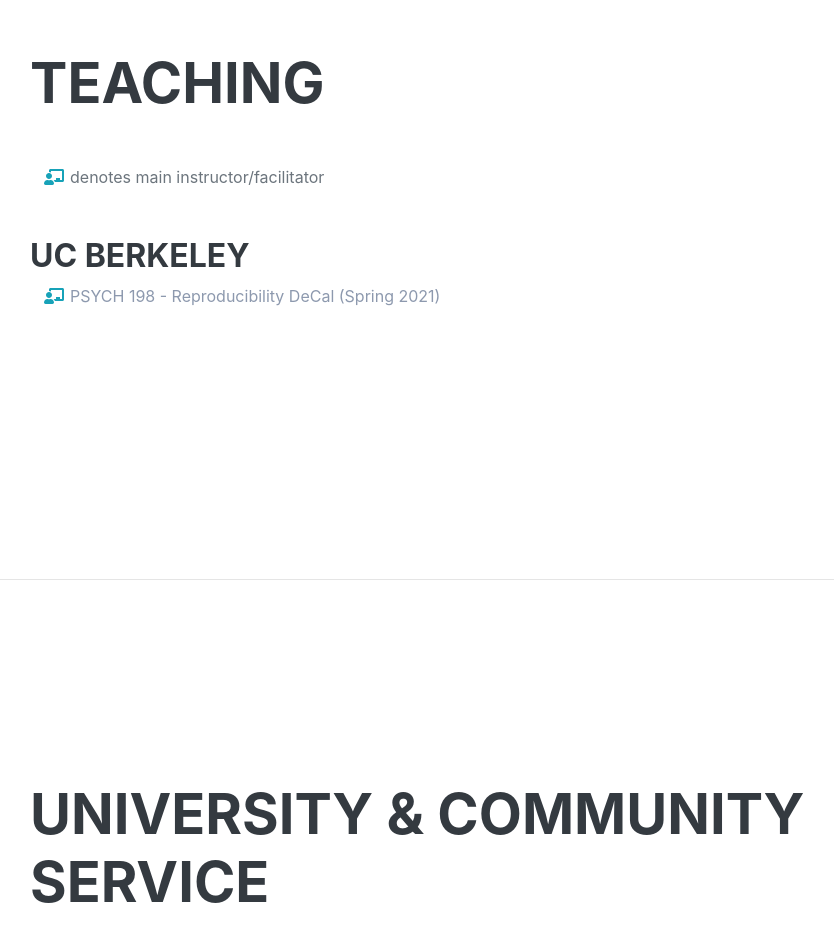
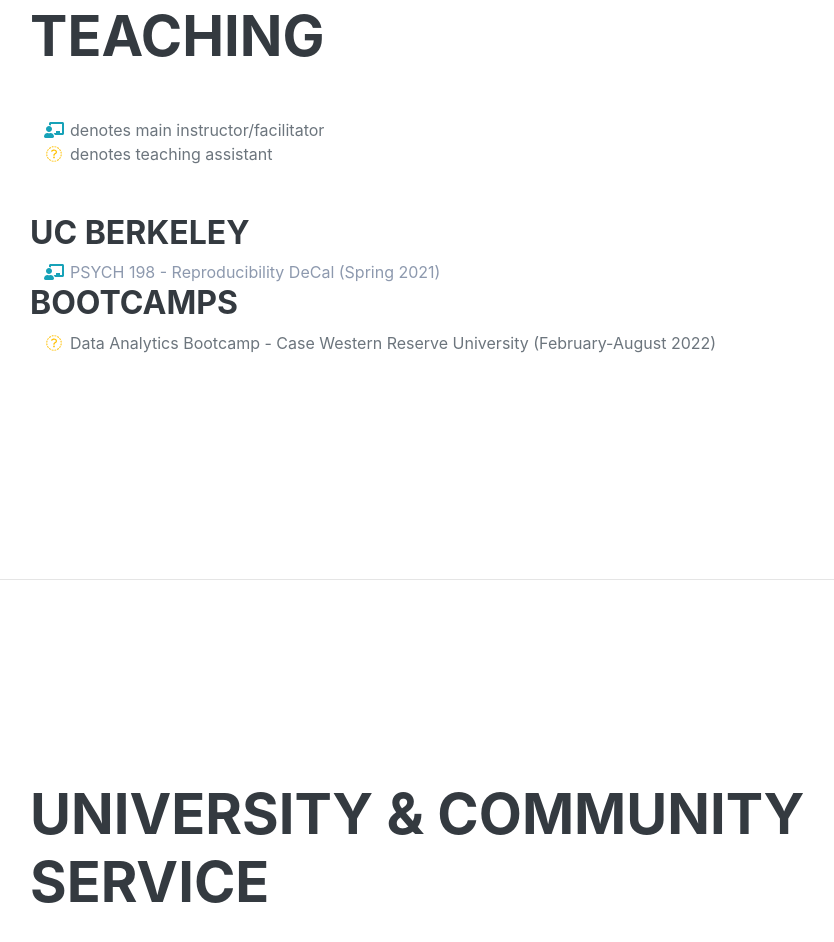
Before and after one commit to yuyang-zhong/yuyang-zhong.github.io, a plain HTML site: page index.html in a window 1280 px wide. Shown: the part 3213-4155 px from the top of the page, without its empty margins (290-1124 px from the left). Drawn offline with nearby package versions, Linux system fonts and the light colour scheme; a web font is replaced by a local one.

Commit message:
Add bootcamp exp

```diff
--- a/index.html
+++ b/index.html
@@ -178,6 +178,10 @@
                             <span class="fa-li"><i class="fas fa-chalkboard-teacher text-info"></i></span>
                             denotes main instructor/facilitator
                         </li>
+                        <li>
+                            <span class="fa-li"><i class="fas fa-handshake-angle text-warning"></i></span>
+                            denotes teaching assistant
+                        </li>
                     </ul>
                     <br><br>
 
@@ -186,6 +190,14 @@
                         <li>
                             <span class="fa-li"><i class="fas fa-chalkboard-teacher text-info"></i></span>
                             <a href="https://yuyangzhong.com/psych198" target="_blank">PSYCH 198 - Reproducibility DeCal (Spring 2021)</a>
+                        </li>
+                    </ul>
+
+                    <h3 class="mb-6">Bootcamps</h3>
+                    <ul class="fa-ul mb-0">
+                        <li>
+                            <span class="fa-li"><i class="fas fa-handshake-angle text-warning"></i></span>
+                            Data Analytics Bootcamp - Case Western Reserve University (February-August 2022)
                         </li>
                     </ul>
                 </div>
```
